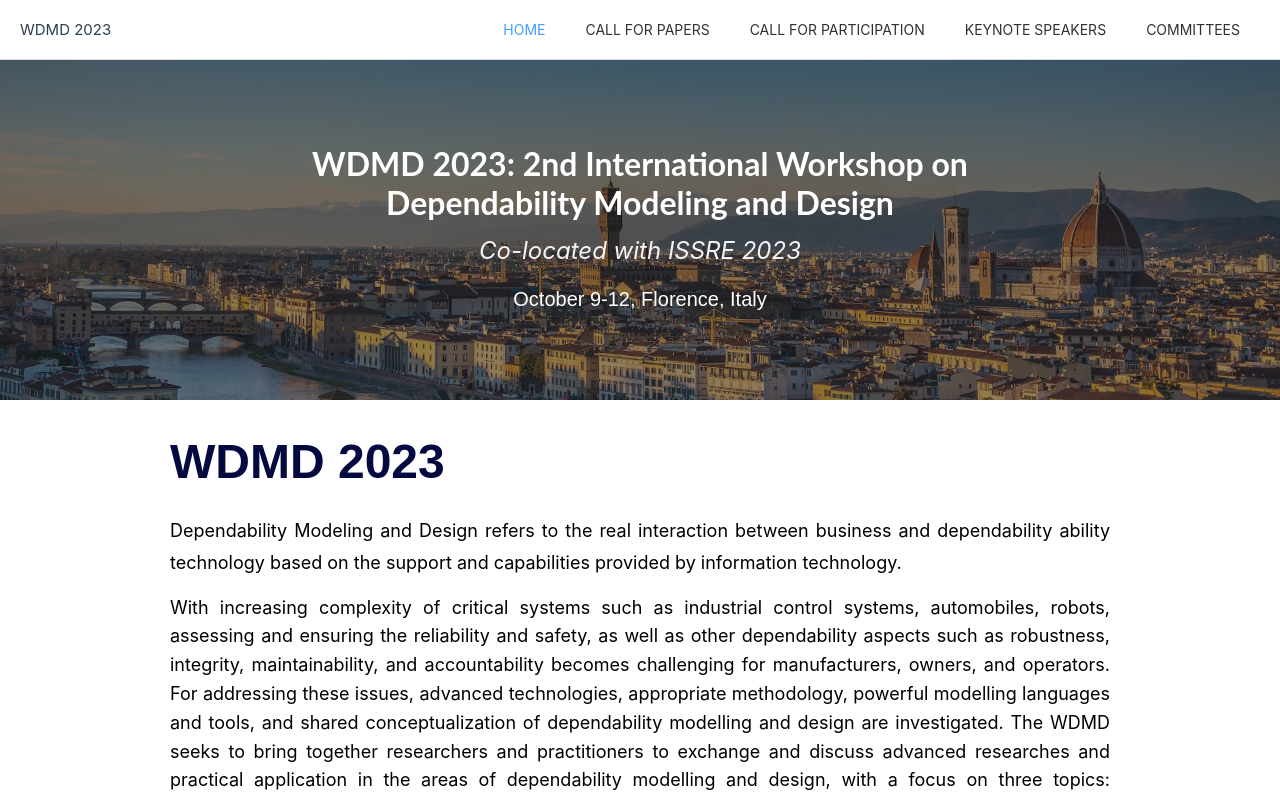
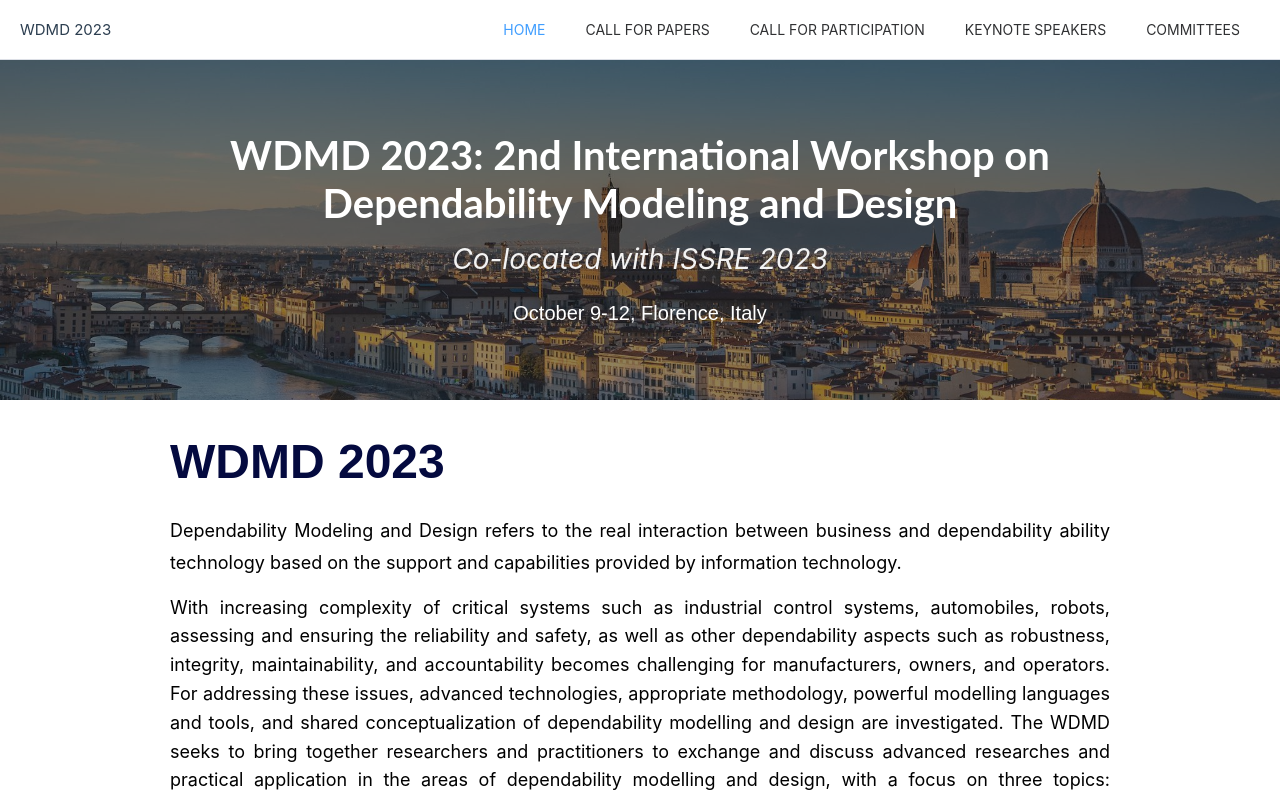
Before and after one commit to issre-wdmd/issre-wdmd.github.io, a Vue app: page /#/ in a window 1280 px wide. Shown: the top 799 px of the page. Built offline with nearby package versions, Linux system fonts and the light colour scheme.

Commit message:
feat: 修改文案，增加标题大小

```diff
--- a/src/components/TheBanner.vue
+++ b/src/components/TheBanner.vue
@@ -48,7 +48,7 @@
     padding: 0 30px;
     color: #fff;
     .title {
-      font-size: 32px;
+      font-size: 40px;
       font-weight: bold;
       line-height: 1.2;
       text-align: center;
@@ -56,12 +56,12 @@
     .subtitle {
       text-align: center;
       margin-top: 10px;
-      font-size: 24px;
+      font-size: 28px;
       color: #f3f3f3;
       font-style: italic;
     }
     .tip {
-      margin-top: 12px;
+      margin-top: 16px;
       text-align: center;
       font-size: 20px;
     }
--- a/src/views/PapersView.vue
+++ b/src/views/PapersView.vue
@@ -12,7 +12,7 @@
       >{{ item }}</li>
     </ul>
 
-    <div class="title2 section-title">Important Dates(AoE)</div>
+    <div class="title2 section-title">Important Dates (AoE)</div>
     <ul class="list">
       <li class="item">
         <span class="label">Submission deadline:</span>
@@ -76,7 +76,7 @@ const list1 = [
 
 const list2 = [
   'Full papers: 6 pages (including references)',
-  'Short Paper: 2 pages (including references)'
+  'Short papers: 2 pages (including references)'
 ]
 </script>
 
```
